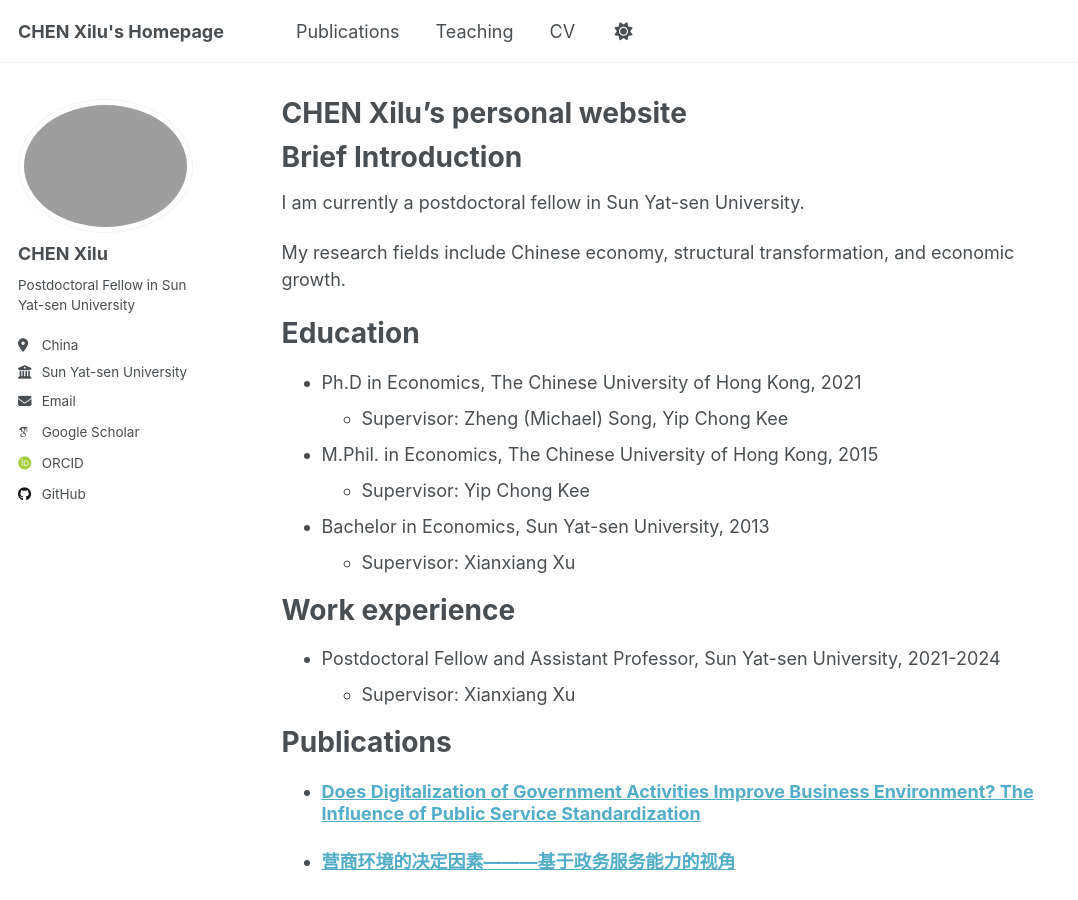
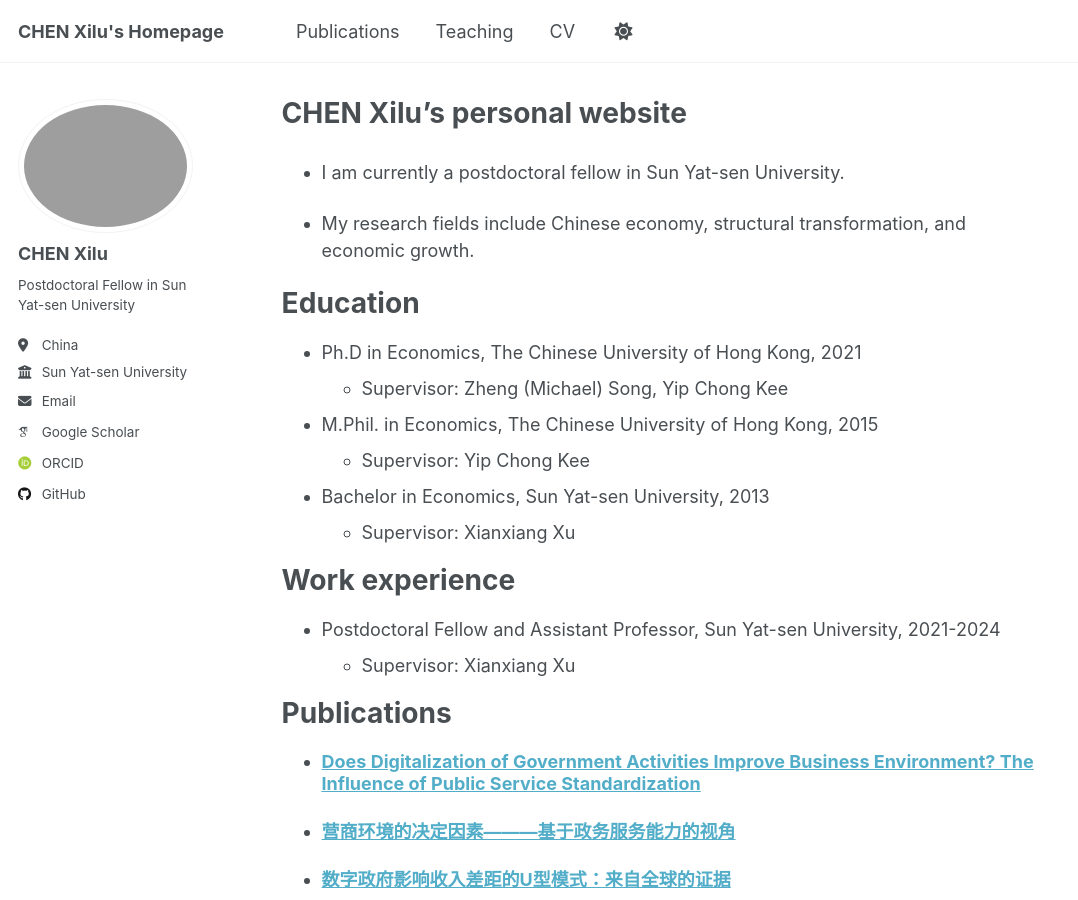
Before and after one commit to Xilu-CHEN/xilu-chen.github.io, a Jekyll site: the page built from _pages/about.md, in a window 1280 px wide and 900 px high. Shown: the whole window, without its empty margins (0-1078 px from the left). Built offline with Jekyll 4.4.1, drawn with Linux system fonts in a browser that asks for light colours; some web fonts are replaced; a script that is not in the unit is left out.

Commit message:
Update about.md

```diff
--- a/_pages/about.md
+++ b/_pages/about.md
@@ -7,12 +7,9 @@ redirect_from:
   - /about.html
 ---
 
-Brief Introduction
-======
+* I am currently a postdoctoral fellow in Sun Yat-sen University.
 
-I am currently a postdoctoral fellow in Sun Yat-sen University.
-
-My research fields include Chinese economy, structural transformation, and economic growth.
+* My research fields include Chinese economy, structural transformation, and economic growth.
 
 Education
 ======
```
